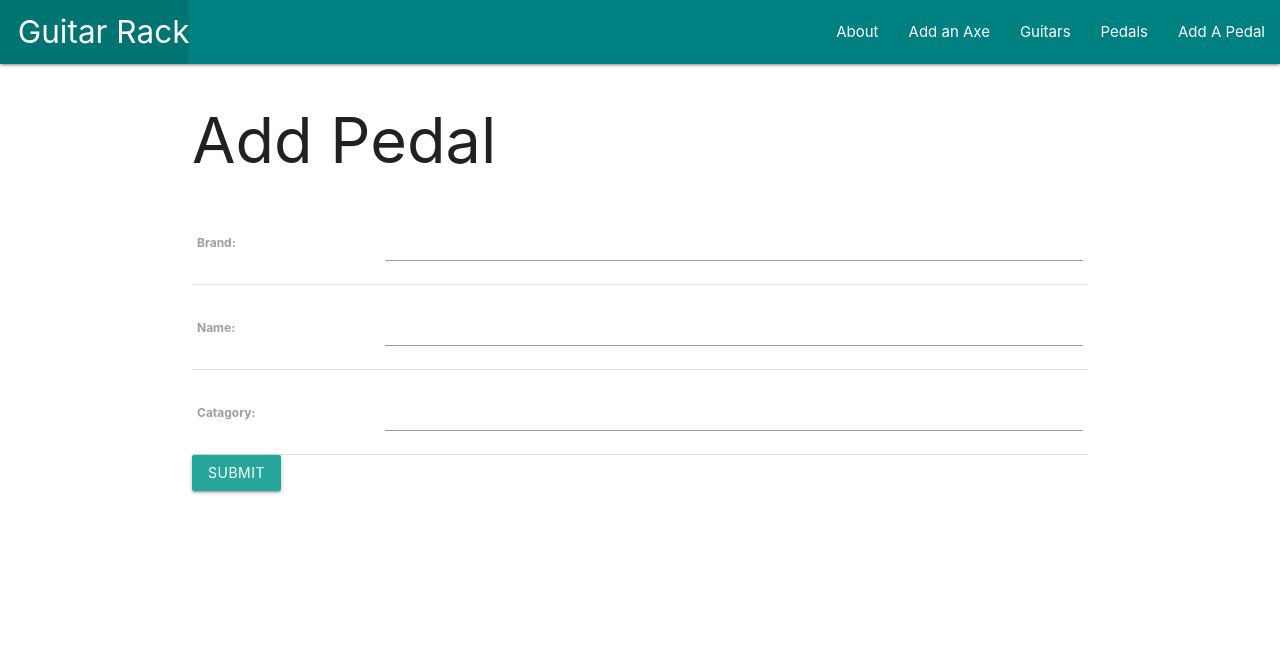
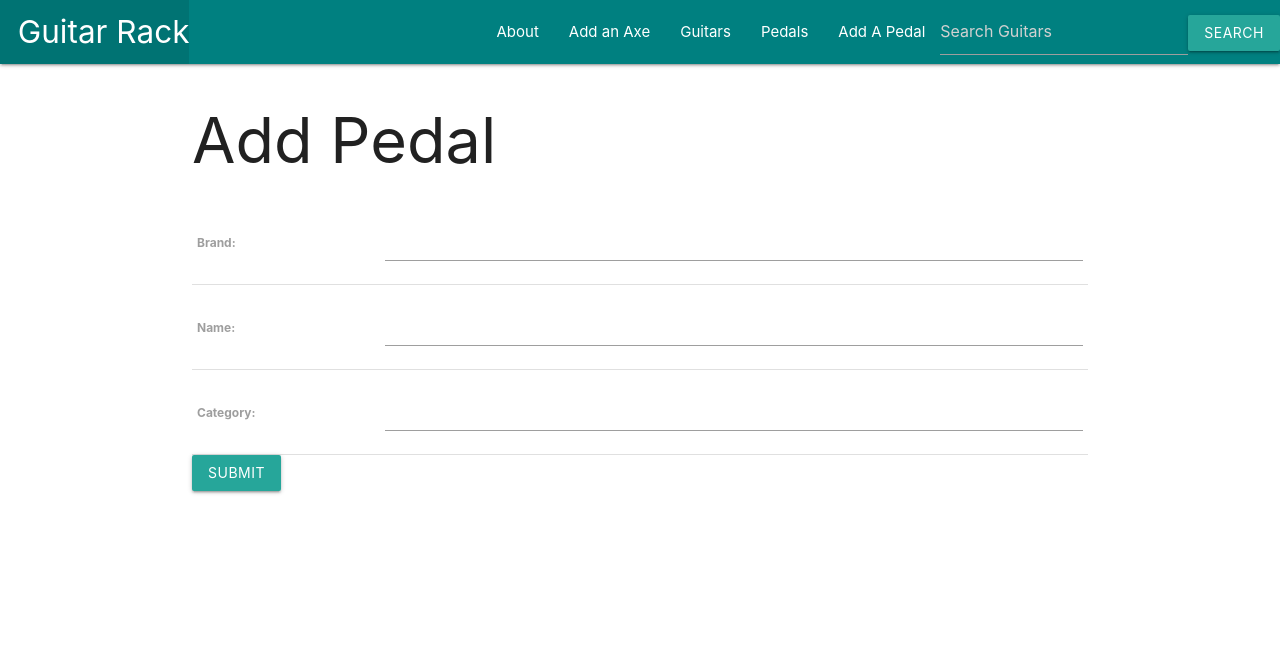
Before and after one commit to EdASalazar/guitarrack, a Django app: page /pedals/create/ in a window 1280 px wide. Shown: the top 660 px of the page. Run offline with Django 4.2, Linux system fonts and the light colour scheme.

Commit message:
Adding search to website

```diff
--- a/main_app/models.py
+++ b/main_app/models.py
@@ -13,7 +13,7 @@ STRINGS = (
 class Pedal(models.Model):
     brand = models.CharField(max_length=100)
     name = models.CharField(max_length=100)
-    catagory = models.CharField(max_length=100)
+    category = models.CharField(max_length=100)
 
     def __str__(self):
         return f'{self.brand}: {self.name}'
@@ -44,6 +44,7 @@ class Restringing(models.Model):
         )
 
     guitar = models.ForeignKey(Guitar, on_delete=models.CASCADE)
+
     def __str__(self):
         return f"{self.get_string_display()} on {self.date}"
 
--- a/main_app/templates/base.html
+++ b/main_app/templates/base.html
@@ -23,6 +23,15 @@
           <li><a href="{% url 'index' %}">Guitars</a></li>
           <li><a href="{% url 'pedals_index' %}">Pedals</a></li>
           <li><a href="{% url 'pedals_create' %}">Add A Pedal</a></li>
+          <li>
+            <form action="{% url 'search_guitars' %}" method="POST">
+              {% csrf_token %}
+              <input type="search" placeholder="Search Guitars" name="searched">
+          </li>
+          <li>
+              <button class="btn">Search</button>
+            </form>
+          </li>
         </ul>
       </div>
     </nav>
--- a/main_app/templates/main_app/pedal_detail.html
+++ b/main_app/templates/main_app/pedal_detail.html
@@ -10,7 +10,7 @@
             <div class="card-content">
                 <span class="card-title">{{ pedal.brand }}</span>
                 <p>Name: {{ pedal.name }}</p>
-                <p>Type: {{ pedal.catagory }}</p>
+                <p>Type: {{ pedal.category }}</p>
             </div>
             <div class="card-action">
                 <a href="{% url 'pedals_update' pedal.id %}">Edit</a>
--- a/main_app/templates/main_app/pedal_list.html
+++ b/main_app/templates/main_app/pedal_list.html
@@ -9,7 +9,7 @@
             <div class="card-content">
                 <span class="card-title">{{ pedal.brand }}</span>
                 <p>Name: {{ pedal.name }}</p>
-                <p>Type: {{ pedal.catagory }}</p>
+                <p>Type: {{ pedal.category }}</p>
             </div>
         </div>
     </a>
--- a/main_app/urls.py
+++ b/main_app/urls.py
@@ -17,4 +17,5 @@ urlpatterns = [
     path('pedals/create/', views.PedalCreate.as_view(), name='pedals_create'),
     path('pedals/<int:pk>/update/', views.PedalUpdate.as_view(), name='pedals_update'),
     path('pedals/<int:pk>/delete/', views.PedalDelete.as_view(), name='pedals_delete'),
+    path('search_guitars/', views.search_guitars, name='search_guitars'),
 ]
--- a/main_app/views.py
+++ b/main_app/views.py
@@ -72,3 +72,14 @@ def assoc_pedal(request, guitar_id, pedal_id):
 def unassoc_pedal(request, guitar_id, pedal_id):
     Guitar.objects.get(id=guitar_id).pedals.remove(pedal_id)
     return redirect('detail', guitar_id=guitar_id)
+
+def search_guitars(request):
+    if request.method == 'POST':
+        searched = request.POST['searched']
+        guitars = Guitar.objects.filter(brand__contains=searched)
+        pedals = Pedal.objects.filter(brand__contains=searched)
+        return render(request, 'guitars/search_guitars.html', {
+            'searched': searched, 'guitars': guitars, 'pedals': pedals
+            })
+    else:
+        return render(request, 'guitars/search_guitars.html', {})
```
Also changed, not shown: main_app/templates/guitars/search_guitars.html (added, +43 -0 lines), main_app/migrations/0010_rename_catagory_pedal_category.py (added).
